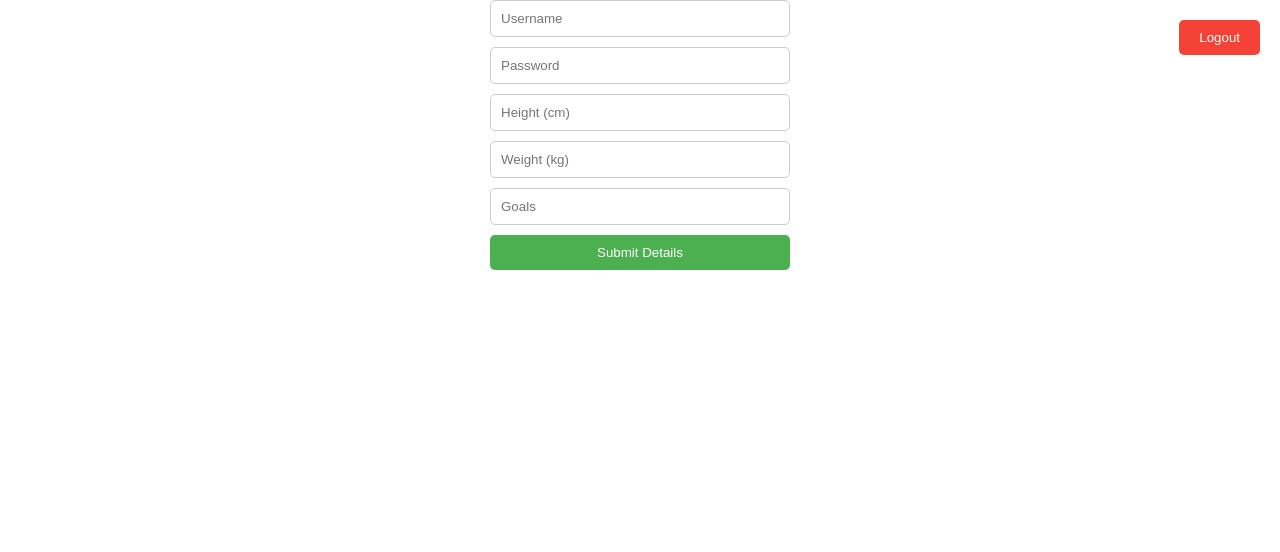
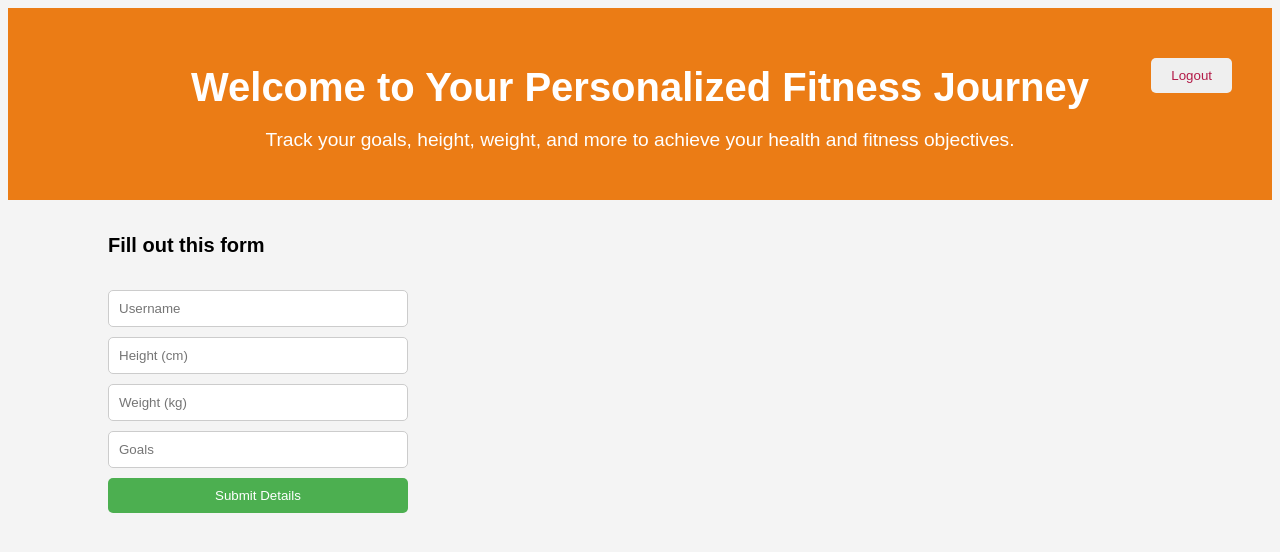
Before and after one commit to yasinthamadusanka/Personalized-Fitness-and-Health-Coach-System, a website: page public/home.html in a window 1280 px wide. Drawn offline with Linux system fonts and the light colour scheme.

Commit message:
Changes in home

```diff
--- a/public/css/home.css
+++ b/public/css/home.css
@@ -1,37 +1,56 @@
-*{
-    margin: 0;
-    padding: 0;
-    box-sizing: border-box;
-    font-family: 'Poppins', sans-serif;
+body {
+    background-color: #f4f4f4; /* Light gray background */
+    font-family: Arial, sans-serif;
 }
+
+/* Top text section */
+.top-text {
+    background-color: #eb7c15; /* Green background for the top section */
+    color: white;
+    text-align: center;
+    padding: 30px 20px;
+}
+
+.top-text h1 {
+    font-size: 2.5em;
+    margin-bottom: 10px;
+}
+
+.top-text p {
+    font-size: 1.2em;
+}
+
+/* Position the logout button at the top right corner */
+.inside-home {
+    position: relative;
+    width: 100%;
+}
+
 #logoutButton {
     position: absolute;
     top: 20px;
     right: 20px;
     padding: 10px 20px;
-    background-color: #f44336;
-    color: white;
+    border: 1px solid #b31b48;
+    color: #b31b48;
     border: none;
     border-radius: 5px;
     cursor: pointer;
 }
 
 #logoutButton:hover {
-    background-color: #d32f2f;
+    background-color: #b31b48 ;
+    color: #fff;
 }
 
 /* Center the form on the page */
 .home {
     display: flex;
-    align-items: center;
-    justify-content: top;
-    height: 100vh;
+    align-items: left;
+    /* justify-content: center;  */
+    height: calc(100vh - 100px); /* Adjust to avoid overlap with the top section */
     flex-direction: column;
-}
-
-.inside-home {
-    position: relative;
-    width: 100%;
+    margin-left: 100px;
 }
 
 /* Style the form */
--- a/public/home.html
+++ b/public/home.html
@@ -7,13 +7,18 @@
     <link rel="stylesheet" href="css/home.css">
 </head>
 <body>
-    <div class="home">
+    <div class="top-text">
         <div class="inside-home">
             <button id="logoutButton">Logout</button>
         </div>
+        <h1>Welcome to Your Personalized Fitness Journey</h1>
+        <p>Track your goals, height, weight, and more to achieve your health and fitness objectives.</p>
+    </div>
+
+    <div class="home">
+        <h5 style="font-size: 20px;">Fill out this form</h5>
         <form id="registerForm">
             <input type="text" id="username" placeholder="Username" required />
-            <input type="password" id="password" placeholder="Password" required />
             <input type="number" id="height" placeholder="Height (cm)" required />
             <input type="number" id="weight" placeholder="Weight (kg)" required />
             <input type="text" id="goals" placeholder="Goals" required />
```
